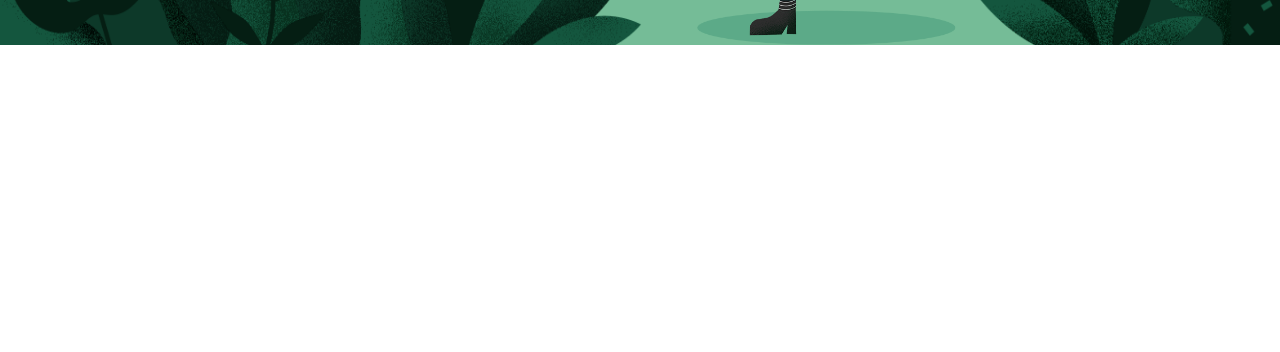
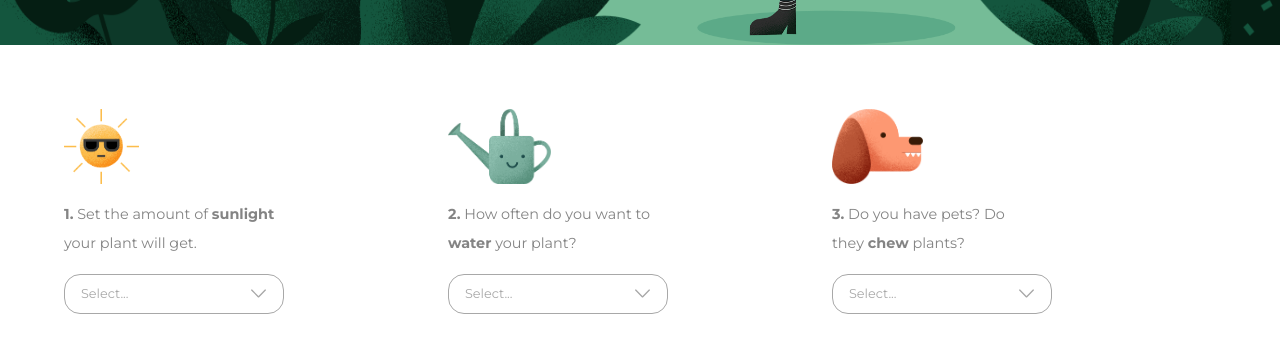
Before and after one commit to Gabrieloczust/greenthumb, a website built with Parcel: page index.html in a window 1280 px wide. Shown: the part 436-788 px from the top of the page. Built offline with nearby package versions, Linux system fonts and the light colour scheme.

Commit message:
feat: filters style

```diff
--- a/index.html
+++ b/index.html
@@ -10,6 +10,8 @@
     />
     <link rel="stylesheet" href="./styles/global.scss" />
     <link rel="stylesheet" href="./styles/hero.scss" />
+    <link rel="stylesheet" href="./styles/filters.scss" />
+    <link rel="stylesheet" href="./styles/select.scss" />
   </head>
 
   <body>
@@ -19,21 +21,25 @@
         src="images/hero/mobile/mobile-leaves.png"
         alt="leaves"
       />
+
       <img
         class="plantperson mobile"
         src="images/hero/mobile/mobile-plantperson.png"
         alt="plantperson"
       />
+
       <img
         class="left-leaves desktop"
         src="images/hero/desktop/left-leaves.png"
         alt="leaves"
       />
+
       <img
         class="center-plantperson desktop"
         src="images/hero/desktop/plantperson.png"
         alt="plantperson"
       />
+
       <img
         class="right-leaves desktop"
         src="images/hero/desktop/right-leaves.png"
@@ -62,5 +68,95 @@
         </div>
       </div>
     </section>
+
+    <main class="filters">
+      <div class="container">
+        <div class="content">
+          <div class="filter">
+            <div>
+              <img
+                src="images/illustrations/sun.png"
+                alt="sun"
+                width="75"
+                height="75"
+              />
+            </div>
+
+            <span>
+              <b>1.</b>
+              Set the amount of <b>sunlight</b> <br />
+              your plant will get.
+            </span>
+
+            <div class="select">
+              <div class="selected">Select...</div>
+              <div class="arrow"></div>
+
+              <div class="options">
+                <div class="option">No sunlight</div>
+                <div class="option">Low sunlight</div>
+                <div class="option">High sunlight</div>
+              </div>
+            </div>
+          </div>
+
+          <div class="filter">
+            <div>
+              <img
+                src="images/illustrations/wateringcan.png"
+                alt="sun"
+                width="103"
+                height="75"
+              />
+            </div>
+
+            <span>
+              <b>2.</b>
+              How often do you want to <br />
+              <b>water</b> your plant?
+            </span>
+
+            <div class="select">
+              <div class="selected">Select...</div>
+              <div class="arrow"></div>
+
+              <div class="options">
+                <div class="option">No sunlight</div>
+                <div class="option">Low sunlight</div>
+                <div class="option">High sunlight</div>
+              </div>
+            </div>
+          </div>
+
+          <div class="filter">
+            <div>
+              <img
+                src="images/illustrations/dog.png"
+                alt="sun"
+                width="75"
+                height="62"
+              />
+            </div>
+
+            <span>
+              <b>3.</b>
+              Do you have pets? Do <br />
+              they <b>chew</b> plants?
+            </span>
+
+            <div class="select">
+              <div class="selected">Select...</div>
+              <div class="arrow"></div>
+
+              <div class="options">
+                <div class="option">No sunlight</div>
+                <div class="option">Low sunlight</div>
+                <div class="option">High sunlight</div>
+              </div>
+            </div>
+          </div>
+        </div>
+      </div>
+    </main>
   </body>
 </html>
--- /dev/null
+++ b/styles/filters.scss
@@ -0,0 +1,44 @@
+.filters {
+  display: block;
+
+  .content {
+    display: flex;
+    flex-direction: column;
+    align-items: center;
+
+    .filter {
+      display: flex;
+      flex-direction: column;
+      margin-bottom: 3rem;
+
+      &:first-child {
+        margin-top: 1.5rem;
+      }
+
+      span {
+        font-size: 0.9rem;
+        color: var(--text);
+        margin: 1rem 0;
+        line-height: 2;
+      }
+    }
+  }
+
+  @media (min-width: 812px) {
+    .content {
+      flex-direction: row;
+      padding: 4rem 0;
+
+      .filter {
+        flex: 1;
+        margin: 0 !important;
+
+        img {
+          height: 75px;
+          width: auto;
+          display: block;
+        }
+      }
+    }
+  }
+}
--- a/styles/global.scss
+++ b/styles/global.scss
@@ -2,7 +2,12 @@
   --green: #15573f;
   --green-light: #75bc97;
   --orange: #fd9872;
+
   --white: #ffffff;
+  --text: #848484;
+
+  --select: #a8a8a8;
+  --select-hover: #efefef;
 }
 
 * {
--- a/styles/hero.scss
+++ b/styles/hero.scss
@@ -48,11 +48,9 @@
     margin-top: 1rem;
     cursor: pointer;
   }
-}
 
-// Mobile Landscape
-@media (orientation: landscape) and (max-width: 812px) {
-  .hero {
+  // Mobile Landscape
+  @media (orientation: landscape) and (max-width: 812px) {
     max-height: 350px;
 
     .leaves {
@@ -63,10 +61,8 @@
       display: none;
     }
   }
-}
 
-@media (min-width: 812px) {
-  .hero {
+  @media (min-width: 812px) {
     height: auto;
 
     .content {
--- /dev/null
+++ b/styles/select.scss
@@ -0,0 +1,78 @@
+.select {
+  width: 250px;
+  border-radius: 1rem;
+  height: 40px;
+  border: 1px solid var(--select);
+  padding: 0 1rem;
+  font-size: 0.8rem;
+  color: var(--select);
+  display: flex;
+  justify-content: space-between;
+  align-items: center;
+  position: relative;
+  z-index: 2;
+  cursor: pointer;
+
+  &.open {
+    border-bottom-right-radius: 0;
+    border-bottom-left-radius: 0;
+
+    .arrow {
+      transform: rotate(180deg);
+    }
+
+    .options {
+      display: block;
+    }
+  }
+
+  .arrow {
+    background: url("../images/icons/select-arrow.svg") no-repeat center;
+    background-size: contain;
+    width: 18px;
+    height: 15px;
+    cursor: pointer;
+  }
+
+  .options {
+    display: none;
+    width: calc(100% + 2px);
+    position: absolute;
+    bottom: 0;
+    left: 0;
+    transform: translate(-1px, 100%);
+    border: 1px solid var(--select);
+    border-top: 0;
+    background-color: #fff;
+    border-radius: 0 0 1rem 1rem;
+
+    .option {
+      height: 40px;
+      display: flex;
+      align-items: center;
+      padding: 0 1rem;
+
+      &:hover {
+        background-color: var(--select-hover);
+      }
+
+      &.selected {
+        background-color: var(--green-light);
+        color: var(--white);
+
+        &:hover {
+          background-color: var(--select-hover);
+          color: var(--green-light);
+        }
+      }
+
+      &:last-child {
+        border-radius: 0 0 1rem 1rem;
+      }
+    }
+  }
+
+  @media (min-width: 812px) {
+    width: 220px;
+  }
+}
```
Also changed, not shown: images/icons/select-arrow.svg (added).
